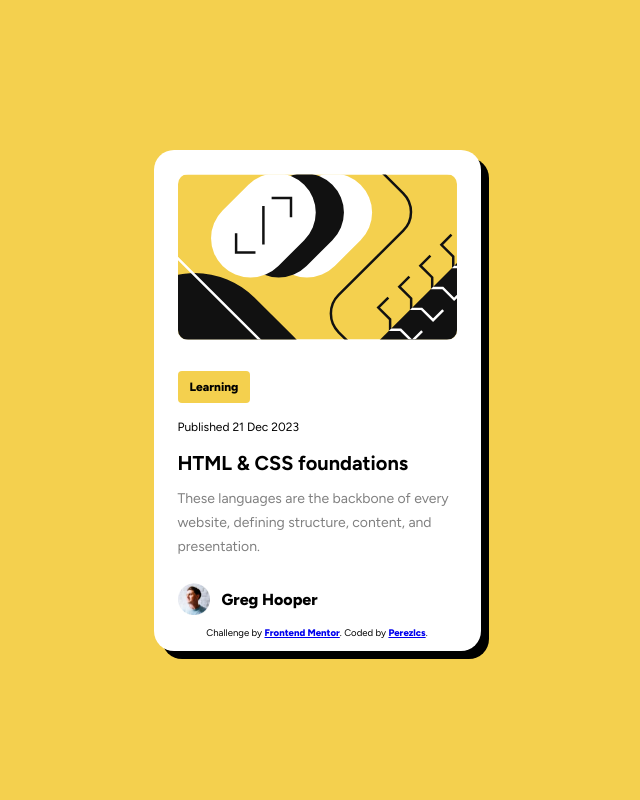
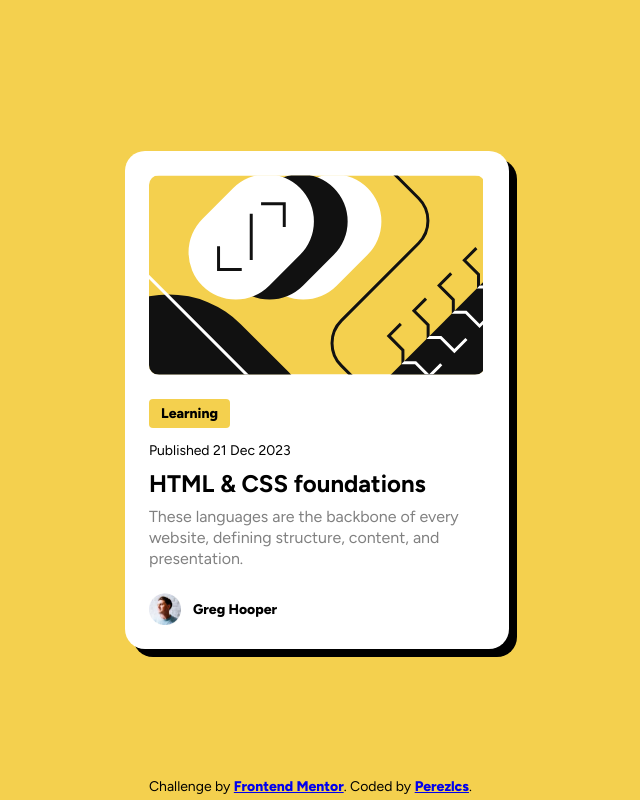
Before and after one commit to perezLcs/blogpreviewcard, a plain HTML site: page index.html in a window 1280 px wide. Shown: the whole page, without its empty margins (323-963 px from the left). Drawn offline with Linux system fonts and the light colour scheme.

Commit message:
complete

```diff
--- a/index.html
+++ b/index.html
@@ -4,6 +4,7 @@
     <meta charset="UTF-8">
     <meta name="viewport" content="width=device-width, initial-scale=1.0">
     <link rel="stylesheet" href="styles/style.css">
+    <link rel="stylesheet" href="styles/desktop.css">
     <link rel="shortcut icon" href="images/favicon-32x32.png" type="image/x-icon">
 
     <title>Blog preview card</title>
@@ -14,7 +15,7 @@
     <main>
         <section class="description">
 
-            <img src="images/illustration-article.svg" alt="preview" class="preview">
+            <div class="preview"><img src="images/illustration-article.svg" alt="preview" class="preview"></div>
 
             <p class="tag">
                 Learning
@@ -24,7 +25,7 @@
                 Published 21 Dec 2023
             </p>
 
-            <h1>
+            <h1 class="teste">
                 HTML & CSS foundations
             </h1>
 
--- /dev/null
+++ b/styles/desktop.css
@@ -0,0 +1,31 @@
+@charset "UTF-8";
+
+@media screen and (min-width: 768px) {
+
+    body {
+        font-size: 0.875rem;
+    }
+
+    main {
+        width: 384px;
+    }
+
+    main > section > h1 {
+        font-size: 1.5rem;
+    }
+
+    p.desc {
+        font-size: 1rem;
+    }
+
+    main:hover {
+        box-shadow: 16px 16px 0 rgb(0, 0, 0);
+        cursor: pointer;
+        transition: 0.5s ease;
+    }
+
+    main:hover h1 {
+        color: var(--color01);
+        transition: 0.5s ease;
+    }
+}
--- a/styles/style.css
+++ b/styles/style.css
@@ -27,16 +27,16 @@ body {
     justify-content: center;
     align-items: center;
     background: var(--color01);
+    font-size: 0.75rem;
 }
 
 main {
     background: #fff;
     padding: 24px;
     width: 327px;
-    height: 501px;
+    height: fit-content;
     border-radius: 20px;
     box-shadow: 8px 8px 0 rgba(0, 0, 0, 100%);
-
 }
 
 section.description {
@@ -45,24 +45,25 @@ section.description {
 }
 
 img.preview {
-    width: 100%;
+    height: 100%;
+}
+
+div.preview {
+    height: 200px;
     border-radius: 10px;
     margin-bottom: 24px;
+    overflow: hidden;
 }
 
 p.tag {
     display: inline-block;
     padding: 4px 12px;
     background-color: var(--color01);
-    font-size: 0.75rem;
     font-weight: 800;
     border-radius: 4px;
     margin-bottom: 12px;
 }
 
-p.pdate {
-    font-size: 0.75rem;
-}
 
 main > section > h1 {
     font-size: 1.25rem;
@@ -90,9 +91,9 @@ p.nauthor {
 }
 
 div.attribution {
-    font-size: 0.6rem;
-    text-align: center;
-    margin: 12px 0;
+    position: absolute;
+    bottom: 0;
+    margin: 5px 0;
 }
 
 div.attribution > a {
```
